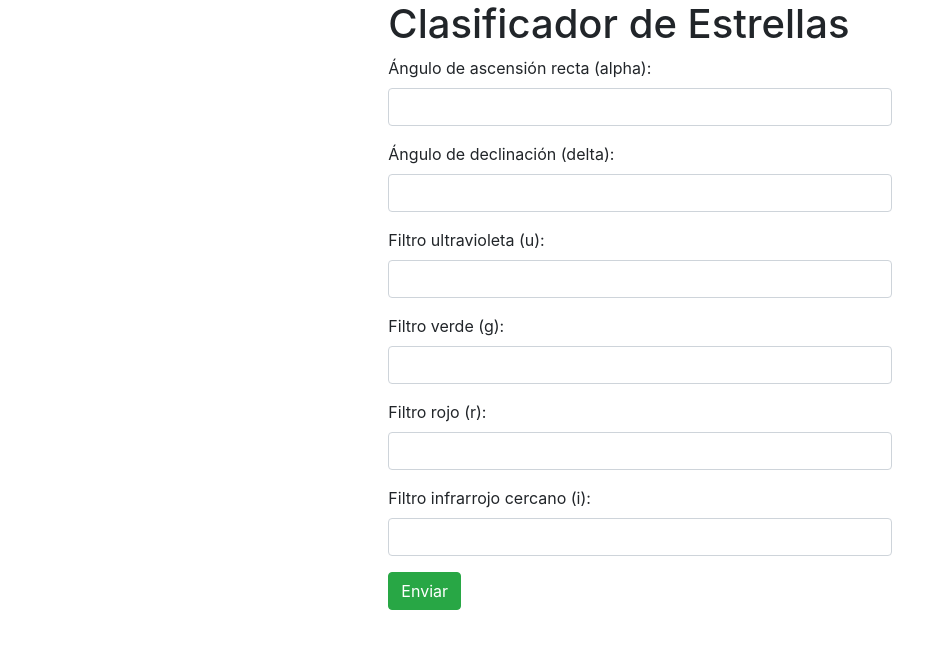
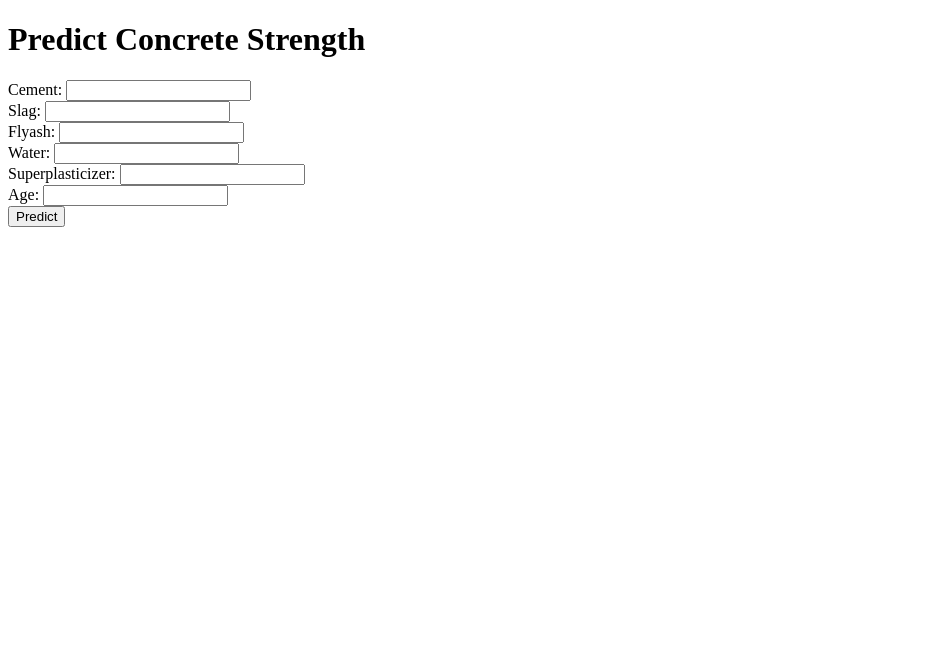
Before and after one commit to isaiale/proyectoM2Flask, a Flask app: page / in a window 1280 px wide. Shown: the top 649 px of the page, without its empty margins (0-947 px from the left). Run offline with Flask 3, Linux system fonts and the light colour scheme; parts of the project's set-up code (start-up, migrations or seed data) failed here and were passed over; some libraries are stand-ins or nearby versions.

Commit message:
Update index.html

```diff
--- a/templates/index.html
+++ b/templates/index.html
@@ -1,111 +1,45 @@
 <!DOCTYPE html>
 <html>
 <head>
-    <title>Clasificador de Estrellas</title>
-    <link rel="stylesheet" href="https://stackpath.bootstrapcdn.com/bootstrap/4.3.1/css/bootstrap.min.css">
+    <title>Concrete Strength Prediction</title>
+</head>
+<body>
+    <h1>Predict Concrete Strength</h1>
+    <form id="predictionForm">
+        Cement: <input type="text" id="cement"><br>
+        Slag: <input type="text" id="slag"><br>
+        Flyash: <input type="text" id="flyash"><br>
+        Water: <input type="text" id="water"><br>
+        Superplasticizer: <input type="text" id="superplasticizer"><br>
+        Age: <input type="text" id="age"><br>
+        <input type="submit" value="Predict">
+    </form>
+    <h2 id="result"></h2>
+
     <script>
-        function clasificarEstrella(event) {
-            event.preventDefault();
-            const alpha = document.getElementById('alpha').value;
-            const delta = document.getElementById('delta').value;
-            const u = document.getElementById('u').value;
-            const g = document.getElementById('g').value;
-            const r = document.getElementById('r').value;
-            const i = document.getElementById('i').value;
+        document.getElementById('predictionForm').onsubmit = async (e) => {
+            e.preventDefault();
 
-            if (isNaN(alpha) || isNaN(delta) || isNaN(u) || isNaN(g) || isNaN(r) || isNaN(i)) {
-                document.getElementById('resultado').innerText = 'Por favor, ingresa valores numéricos válidos en todos los campos.';
-                return;
-            }
+            const data = {
+                cement: parseFloat(document.getElementById('cement').value),
+                slag: parseFloat(document.getElementById('slag').value),
+                flyash: parseFloat(document.getElementById('flyash').value),
+                water: parseFloat(document.getElementById('water').value),
+                superplasticizer: parseFloat(document.getElementById('superplasticizer').value),
+                age: parseFloat(document.getElementById('age').value)
+            };
 
-            fetch('/predict', {
+            const response = await fetch('/predict', {
                 method: 'POST',
                 headers: {
-                    'Content-Type': 'application/x-www-form-urlencoded',
+                    'Content-Type': 'application/json',
                 },
-                body: `alpha=${alpha}&delta=${delta}&u=${u}&g=${g}&r=${r}&i=${i}`,
-            })
-            .then(response => response.json())
-            .then(data => {
-                if (data.error) {
-                    document.getElementById('resultado').innerText = 'Error: ' + data.error;
-                } else {
-                    document.getElementById('resultado').innerText = 'La clase del objeto es: ' + data.categoria + ' (' + data.label + ')';
-                }
-            })
-            .catch(error => {
-                document.getElementById('resultado').innerText = 'Error en la solicitud.';
-                console.error('Error:', error);
+                body: JSON.stringify(data),
             });
-        }
-    </script>
-</head>
-<body class="">
-    <div class="container col-md-5">
-        <div class="">
-        <h1 class="">Clasificador de Estrellas</h1>
-        <form id="formulario" onsubmit="clasificarEstrella(event)" class="needs-validation" novalidate>
-            <div class="form-group">
-                <label for="alpha">Ángulo de ascensión recta (alpha):</label>
-                <input type="text" class="form-control" id="alpha" name="alpha" required>
-                <div class="invalid-feedback">Por favor, ingresa un valor numérico válido.</div>
-            </div>
-            <div class="form-group">
-                <label for="delta">Ángulo de declinación (delta):</label>
-                <input type="text" class="form-control" id="delta" name="delta" required>
-                <div class="invalid-feedback">Por favor, ingresa un valor numérico válido.</div>
-            </div>
-            <div class="form-group">
-                <label for="u">Filtro ultravioleta (u):</label>
-                <input type="text" class="form-control" id="u" name="u" required>
-                <div class="invalid-feedback">Por favor, ingresa un valor numérico válido.</div>
-            </div>
-            <div class="form-group">
-                <label for="g">Filtro verde (g):</label>
-                <input type="text" class="form-control" id="g" name="g" required>
-                <div class="invalid-feedback">Por favor, ingresa un valor numérico válido.</div>
-            </div>
-            <div class="form-group">
-                <label for="r">Filtro rojo (r):</label>
-                <input type="text" class="form-control" id="r" name="r" required>
-                <div class="invalid-feedback">Por favor, ingresa un valor numérico válido.</div>
-            </div>
-            <div class="form-group">
-                <label for="i">Filtro infrarrojo cercano (i):</label>
-                <input type="text" class="form-control" id="i" name="i" required>
-                <div class="invalid-feedback">Por favor, ingresa un valor numérico válido.</div>
-            </div>
-            <div>
-                <div class="">
-                    <button type="submit" class="btn btn-success">Enviar</button>
-                </div>
-            </div>
 
-        </form>
-        <p id="resultado" class="mt-3"></p>
-    </div>
-    </div>
-
-    <script src="https://code.jquery.com/jquery-3.3.1.slim.min.js"></script>
-    <script src="https://cdnjs.cloudflare.com/ajax/libs/popper.js/1.14.7/umd/popper.min.js"></script>
-    <script src="https://stackpath.bootstrapcdn.com/bootstrap/4.3.1/js/bootstrap.min.js"></script>
-    <script>
-        // Example starter JavaScript for disabling form submissions if there are invalid fields
-        (function() {
-            'use strict';
-            window.addEventListener('load', function() {
-                var forms = document.getElementsByClassName('needs-validation');
-                var validation = Array.prototype.filter.call(forms, function(form) {
-                    form.addEventListener('submit', function(event) {
-                        if (form.checkValidity() === false) {
-                            event.preventDefault();
-                            event.stopPropagation();
-                        }
-                        form.classList.add('was-validated');
-                    }, false);
-                });
-            }, false);
-        })();
+            const result = await response.json();
+            document.getElementById('result').innerText = `Predicted Strength: ${result.prediction}`;
+        };
     </script>
 </body>
 </html>
```
